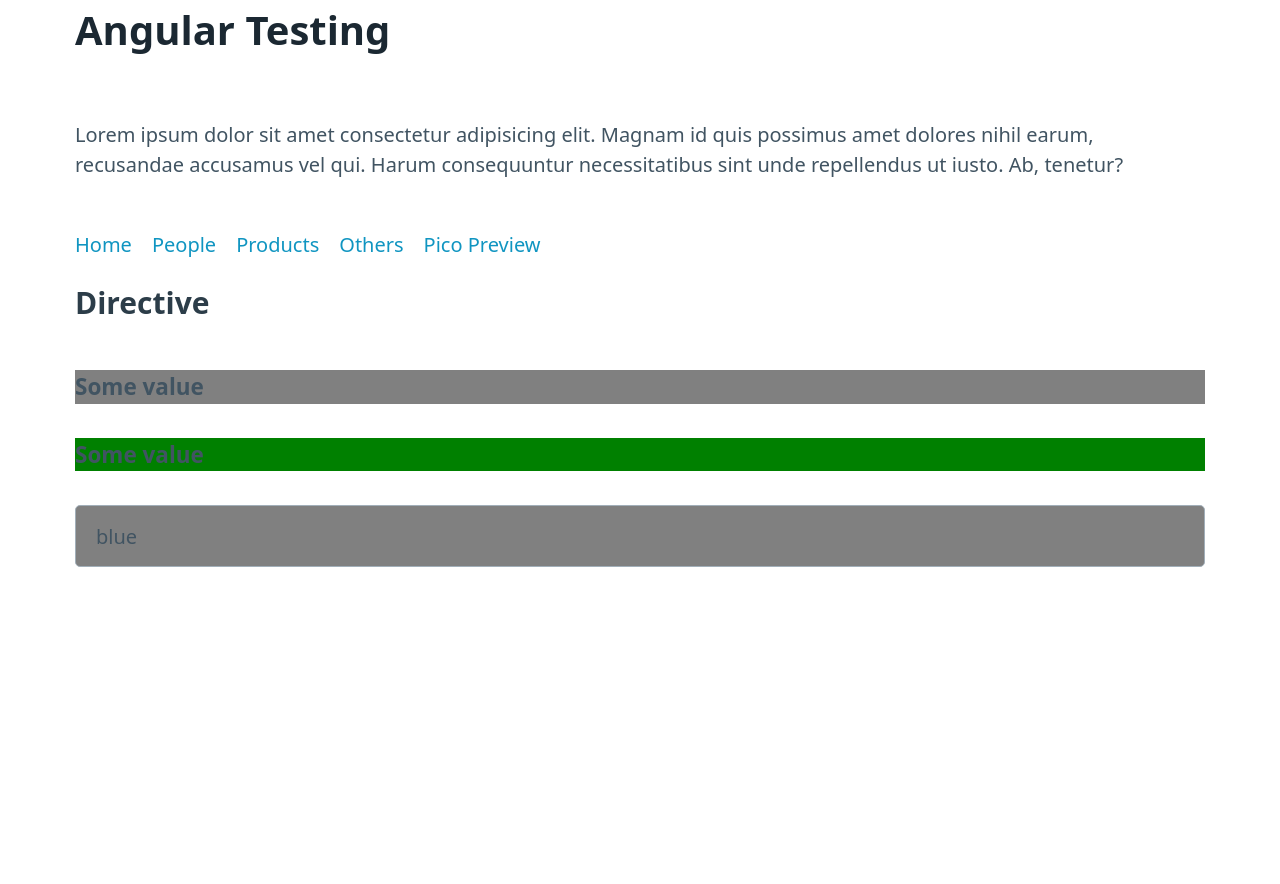
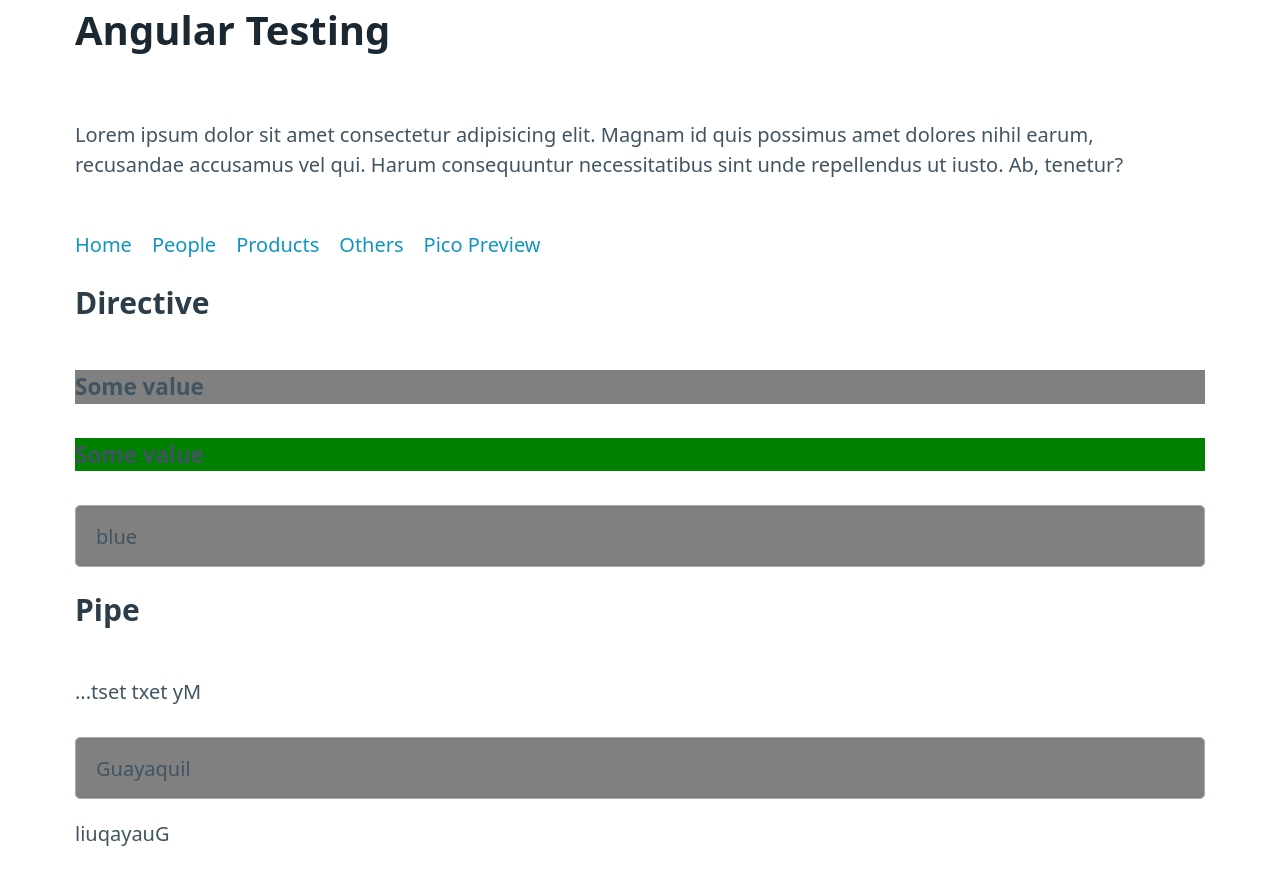
Before and after one commit to mangelsr/angular-ci-cd, an Angular app: page /others in a window 1280 px wide. Shown: the top 884 px of the page. Before the commit the page ends 800 px from the top, so only its background shows below. Built offline with nearby package versions, Linux system fonts and the light colour scheme.

Commit message:
[ADD] Pipe and simple tests for the added pipe

```diff
--- a/src/app/app.module.ts
+++ b/src/app/app.module.ts
@@ -13,6 +13,7 @@
 import { ProductComponent } from './components/product/product.component';
 import { OthersComponent } from './components/others/others.component';
 import { HighligthDirective } from './directives/highligth.directive';
+import { ReversePipe } from './pipes/reverse.pipe';
 
 @NgModule({
   declarations: [
@@ -23,7 +24,8 @@
     PeopleComponent,
     ProductComponent,
     OthersComponent,
-    HighligthDirective
+    HighligthDirective,
+    ReversePipe
   ],
   imports: [
     BrowserModule,
--- a/src/app/components/others/others.component.html
+++ b/src/app/components/others/others.component.html
@@ -3,4 +3,8 @@
   <h5 appHighligth>Some value</h5>
   <h5 appHighligth="green">Some value</h5>
   <input [(ngModel)]="color" appHighligth="color" />
+  <h3>Pipe</h3>
+  <p>{{ 'My text test...' | reverse }}</p>
+  <input [(ngModel)]="text" appHighligth="color" />
+  <p>{{ text | reverse }}</p>
 </section>
--- a/src/app/components/others/others.component.ts
+++ b/src/app/components/others/others.component.ts
@@ -8,6 +8,7 @@
 export class OthersComponent {
 
   color = 'blue';
+  text = 'Guayaquil'
   constructor() { }
 
 }
--- /dev/null
+++ b/src/app/pipes/reverse.pipe.ts
@@ -0,0 +1,12 @@
+import { Pipe, PipeTransform } from '@angular/core';
+
+@Pipe({
+  name: 'reverse'
+})
+export class ReversePipe implements PipeTransform {
+
+  transform(value: string): string {
+    return value.split('').reverse().join('');
+  }
+
+}
```
Also changed, not shown: 2 other files (tests, documents, lock files or other folders).
